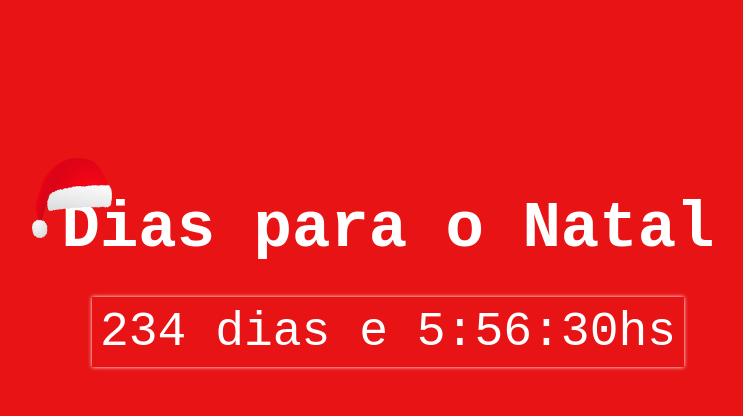
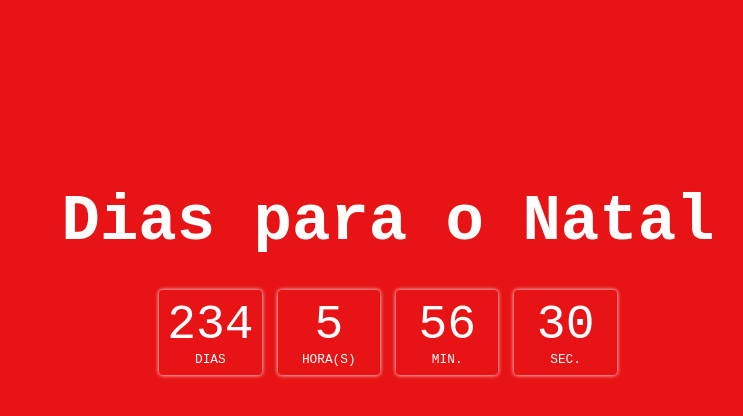
Before and after one commit to Rogerio-Lacerda/contador, a plain HTML site: page index.html in a window 1280 px wide. Shown: the whole page, without its empty margins (252-995 px from the left). Drawn offline with Linux system fonts and the light colour scheme.

Commit message:
Alteração do estilo do contador

```diff
--- a/index.html
+++ b/index.html
@@ -10,12 +10,12 @@
 </head>
 
 <body>
-  <section class="container-contador">
+  <section class="container">
     <div class="container-titulo">
-      <img src="./img/gorro.png" alt="">
       <h1 class="titulo">Dias para o Natal</h1>
     </div>
-    <p class="contador">0 dias e 00:00:00hs</p>
+    <div class="grid-contador">
+    </div>
   </section>
 
   <script type="module" src="./js/script.js"></script>
--- a/js/script.js
+++ b/js/script.js
@@ -2,8 +2,18 @@ import Contador from "./contador.js";
 
 const contador = new Contador("24 December 2023 23:59:59 GMT-0300");
 
-const contadorTexto = document.querySelector(".contador");
+const contadorTexto = document.querySelector(".grid-contador");
+
+contadorTexto.innerHTML = `
+  <p class="contador">${contador.faltamDias.days}<span>Dias</span></p>
+  <p class="contador">${contador.faltamDias.hours}<span>Hora(s)</span></p>
+  <p class="contador">${contador.faltamDias.minutes}<span>Min.</span></p>
+  <p class="contador">${contador.faltamDias.seconds}<span>Sec.</span></p>`;
 
 setInterval(() => {
-  contadorTexto.innerText = `${contador.faltamDias.days} dias e ${contador.faltamDias.hours}:${contador.faltamDias.minutes}:${contador.faltamDias.seconds}hs`;
+  contadorTexto.innerHTML = `
+  <p class="contador">${contador.faltamDias.days}<span>Dias</span></p>
+  <p class="contador">${contador.faltamDias.hours}<span>Hora(s)</span></p>
+  <p class="contador">${contador.faltamDias.minutes}<span>Min.</span></p>
+  <p class="contador">${contador.faltamDias.seconds}<span>Sec.</span></p>`;
 }, 1000);
--- a/style.css
+++ b/style.css
@@ -12,11 +12,9 @@ body {
 img {
   display: block;
   max-width: 100%;
-  width: 80px;
-  height: 80px;
 }
 
-.container-contador {
+.container {
   display: grid;
   justify-content: center;
   align-items: center;
@@ -28,14 +26,6 @@ img {
 
 .container-titulo {
   display: grid;
-  position: relative;
-}
-
-.container-titulo img {
-  position: absolute;
-  display: block;
-  top: -35px;
-  left: -30px;
 }
 
 .titulo {
@@ -44,11 +34,43 @@ img {
   justify-self: center;
 }
 
+.grid-contador {
+  align-self: start;
+  justify-self: center;
+  display: grid;
+  grid-template-columns: repeat(4, 1fr);
+  gap: 16px;
+}
+
 .contador {
   color: #fff;
-  align-self: start;
-  justify-self: center;
   font-size: 3rem;
   box-shadow: 0 0 4px #fff;
   padding: 8px;
+  display: grid;
+  justify-items: center;
+  border-radius: 4px;
 }
+
+.contador span {
+  font-size: 0.8rem;
+  text-transform: uppercase;
+}
+
+@media (max-width: 730px) {
+  .titulo {
+    font-size: 2.5rem;
+    text-align: center;
+  }
+
+  .contador {
+    font-size: 2.5rem;
+  }
+}
+
+@media (max-width: 430px) {
+  .titulo,
+  .contador {
+    font-size: 1.8rem;
+  }
+}
```
Also changed, not shown: img/luzes.png (added).
